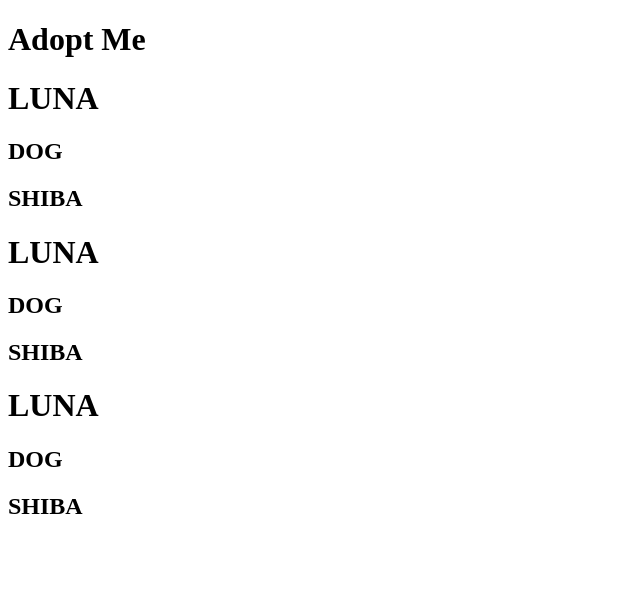
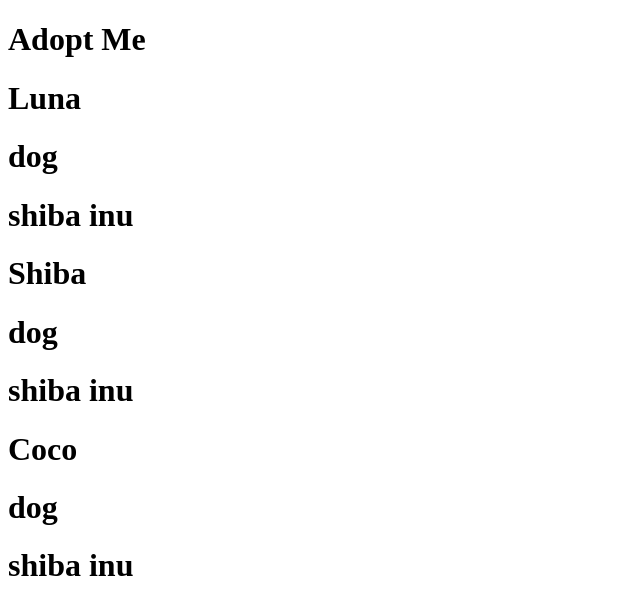
Before and after one commit to rakshithsantosh/petAdoption, a React (Vite) app: page / in a window 1280 px wide. Shown: the top 614 px of the page, without its empty margins (0-640 px from the left). Built offline with nearby package versions, Linux system fonts and the light colour scheme.

Commit message:
used jsx instead of plain old javascript

```diff
--- a/src/App.jsx
+++ b/src/App.jsx
@@ -1,20 +1,24 @@
 import React from "react";
 import ReactDOM from "react-dom/client";
+import Pet from "./Pet";
 
-const Pet = () => {
-  return React.createElement("div", {}, [
-    React.createElement("h1", {}, "LUNA"),
-    React.createElement("h2", {}, "DOG"),
-    React.createElement("h2", {}, "SHIBA"),
-  ]);
-};
+
 const App = () => {
-  return React.createElement("div", {}, [
+  /*return React.createElement("div", {}, [
     React.createElement("h1", {}, "Adopt Me"),
     React.createElement(Pet),
     React.createElement(Pet),
     React.createElement(Pet),
-  ]);
+  ]);*/
+
+  return(
+    <div>
+    <h1>Adopt Me</h1>
+    <Pet name="Luna" animal="dog" breed="shiba inu" />
+    <Pet name="Shiba" animal="dog" breed="shiba inu" />
+    <Pet name="Coco" animal="dog" breed="shiba inu" />
+    </div>
+  )
 };
 
 const container = document.getElementById("root");
--- /dev/null
+++ b/src/Pet.jsx
@@ -0,0 +1,17 @@
+const Pet = (props) => {
+    /*return React.createElement("div", {}, [
+      React.createElement("h1", {}, "LUNA"),
+      React.createElement("h2", {}, "DOG"),
+      React.createElement("h2", {}, "SHIBA"),
+    ]);*/
+
+    return(
+        <div>
+            <h1>{props.name}</h1>
+            <h1>{props.animal}</h1>
+            <h1>{props.breed}</h1>
+        </div>
+    )
+  };
+
+  export default Pet;
```
